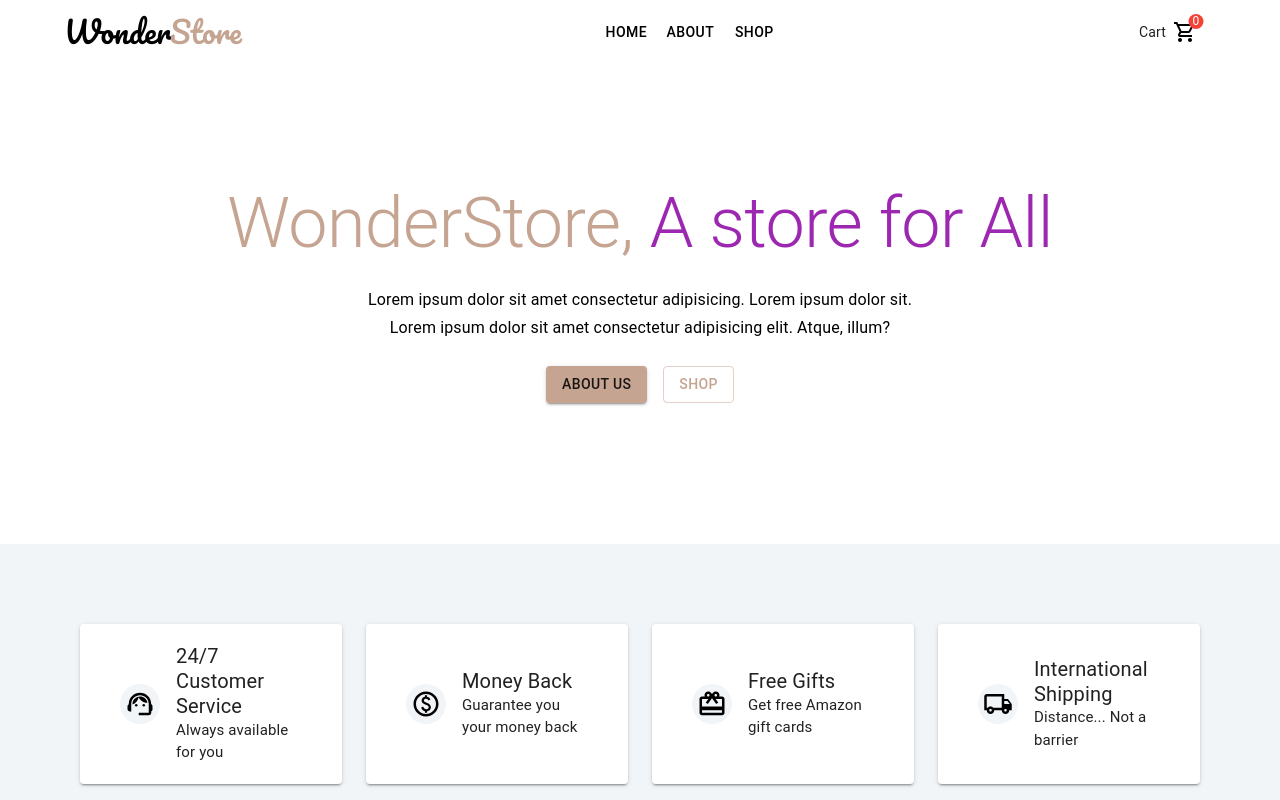
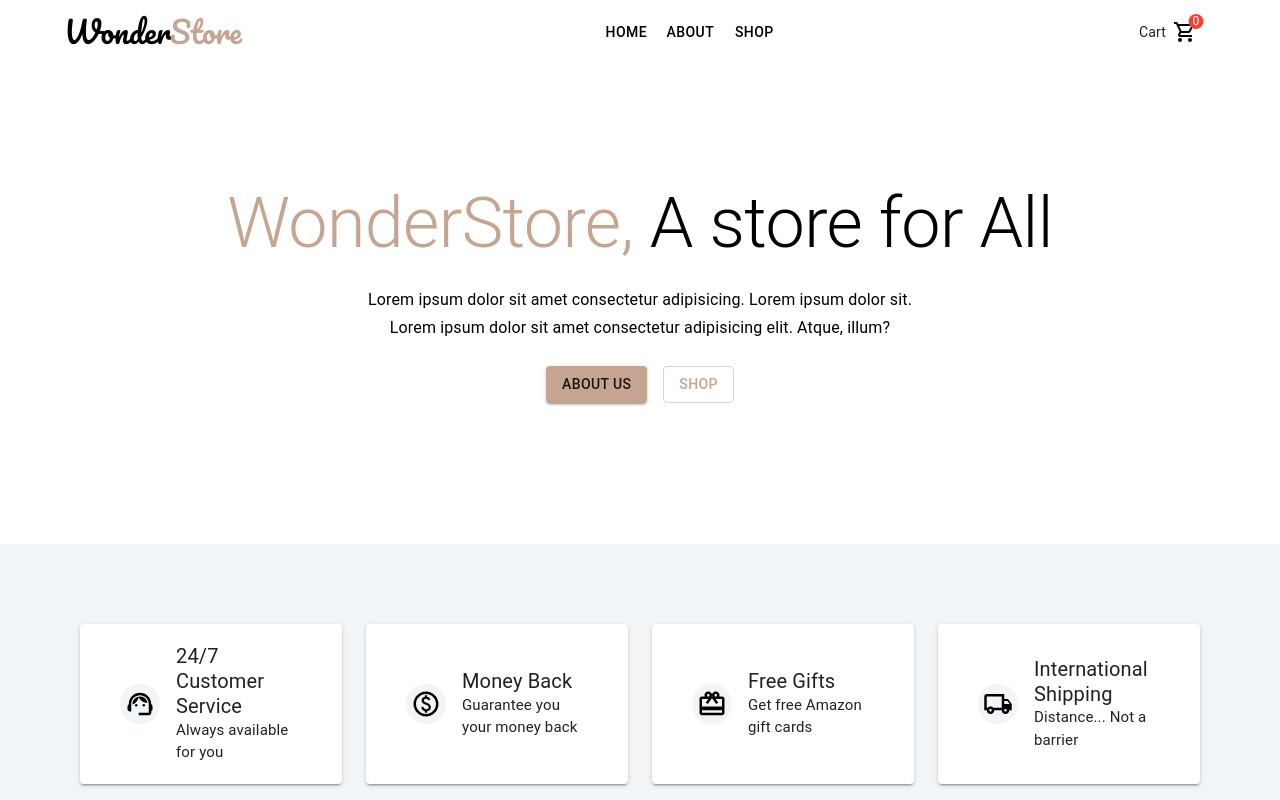
Before and after one commit to Wondersmasher/WonderStore, a React (Vite) app: page / in a window 1280 px wide. Shown: the top 800 px of the page. Built offline with nearby package versions, Linux system fonts and the light colour scheme.

Commit message:
Removed color textSecondary from hero

```diff
--- a/src/components/HomeComponents/Hero.jsx
+++ b/src/components/HomeComponents/Hero.jsx
@@ -52,19 +52,13 @@ const Hero = () => {
             >
               WonderStore,{" "}
             </Typography>
-            <Typography
-              sx={sx.title}
-              variant="h2"
-              component="span"
-              color="secondary"
-            >
+            <Typography sx={sx.title} variant="h2" component="span">
               A store for All
             </Typography>
           </Typography>
           <Container maxWidth="sm">
             <Typography
               variant="subtitle1"
-              color="textSecondary"
               paragraph={true}
               sx={sx.description}
             >
```
